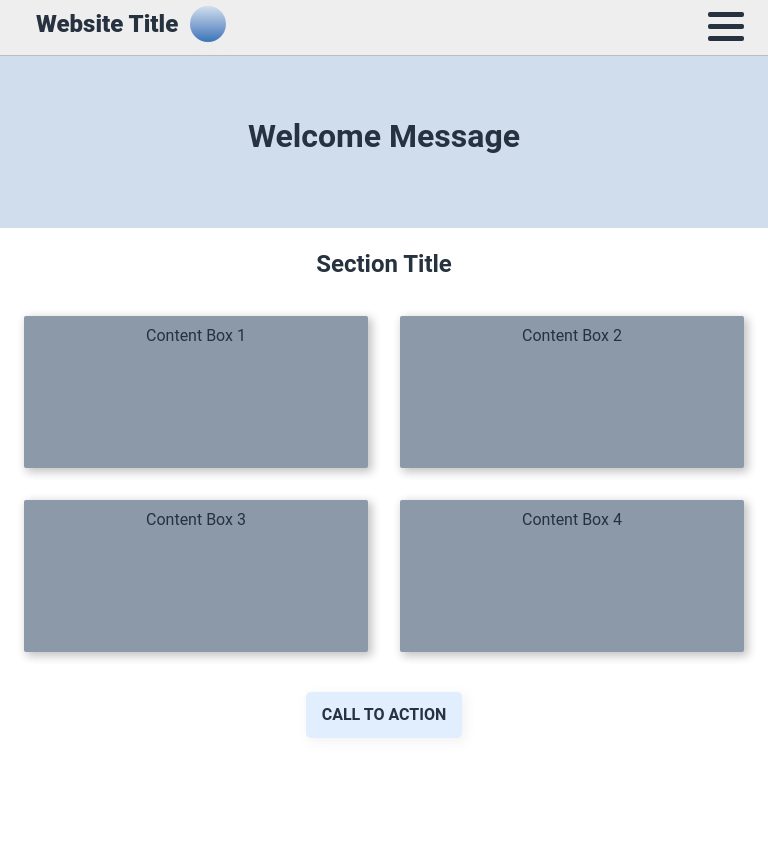
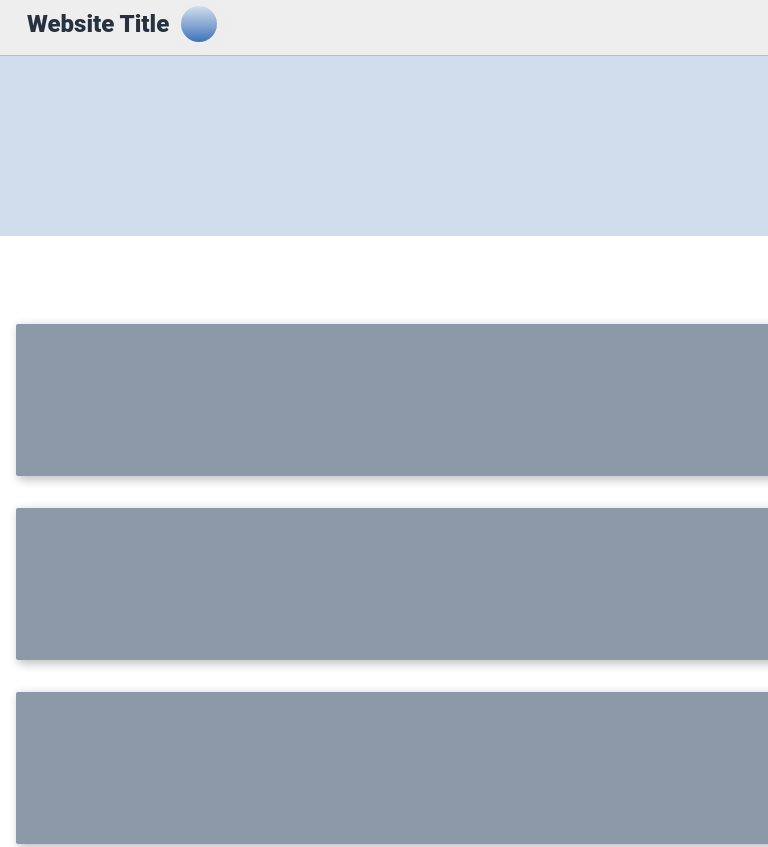
Before and after one commit to haoyt5/week-1, a plain HTML site: page index.html in a window 768 px wide. Shown: the top 847 px of the page. Before the commit the page ends 800 px from the top, so only its background shows below. Drawn offline with Linux system fonts and the light colour scheme.

Commit message:
Adjust rwd

```diff
--- a/css/component.css
+++ b/css/component.css
@@ -51,7 +51,7 @@
 
 @media (min-width: 768px) {
   .container {
-    width: 750px;
+   width: 750vw;
   }
 }
 @media (min-width: 992px) {
@@ -72,8 +72,8 @@
     visibility: hidden;
 }*/
 .row {
-  margin-left: -16px;
-  margin-right: -16px;
+  margin-left: -15px;
+  margin-right: -15px;
 }
 
 .col-1-2{
@@ -86,8 +86,15 @@
     .col-1-2{
     width: 100%;
     display: block;
+    }
 }
+@media (max-width: 800px){
+    .col-1-2{
+    width: 100%;
+    display: block;
+    }
 }
+
 /* Global*/
 *{
     position: relative;
@@ -107,7 +114,7 @@
 /* padding */
 .givePadding{
     padding-top: 15.5vh;
-    padding-bottom: 10vh;
+    padding-bottom: 11vh;
 }
 .titlePadding{
     padding-top: 3vh;
--- a/index.html
+++ b/index.html
@@ -15,7 +15,7 @@
 				<div class="navbar u-clearfix">
 					<div class="logo navbar__logo">
 						<div class="logo__title">Website Title</div>
-						<a href="#" class="logo__image u-shadow-minor"></a>
+						<a class="logo__image u-shadow-minor"></a>
 					</div>
 					<div class="nav navbar__nav">
 						<a href="#popup-menu" class="menu-toggle">
```
